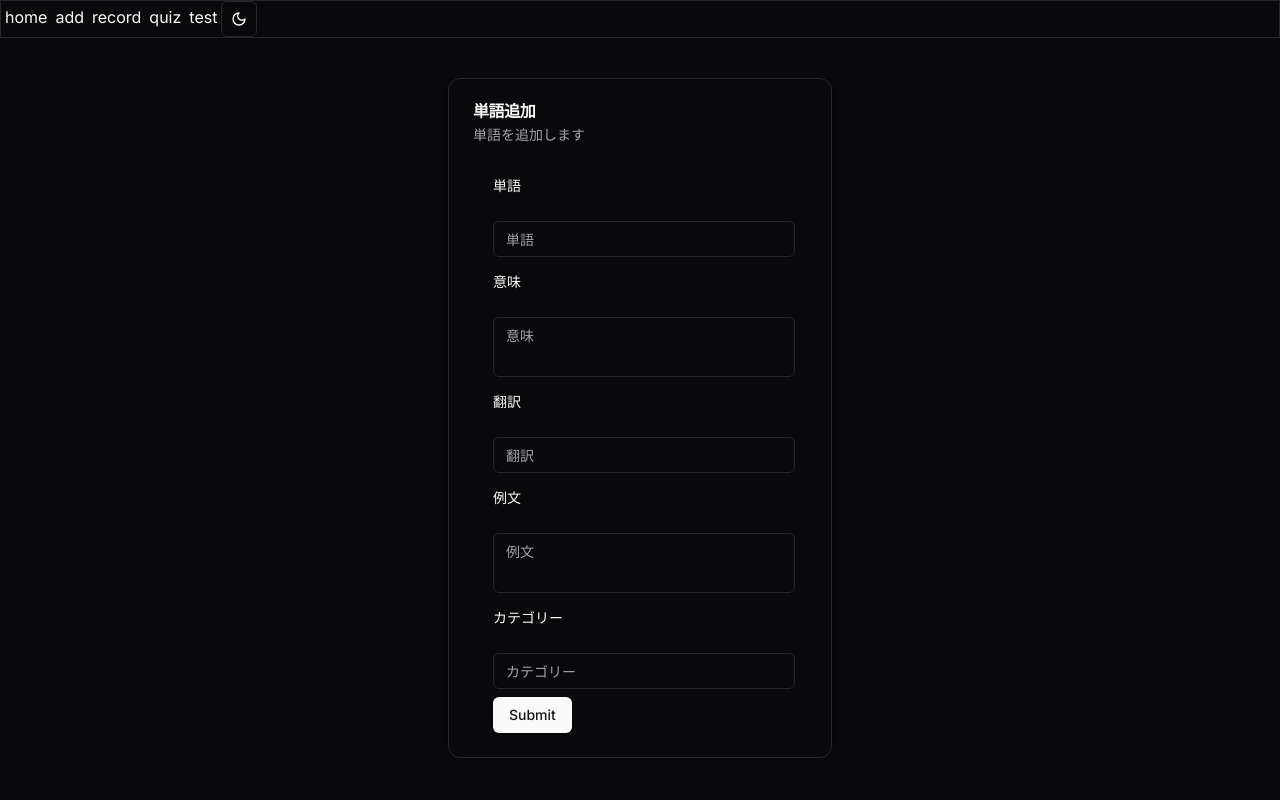
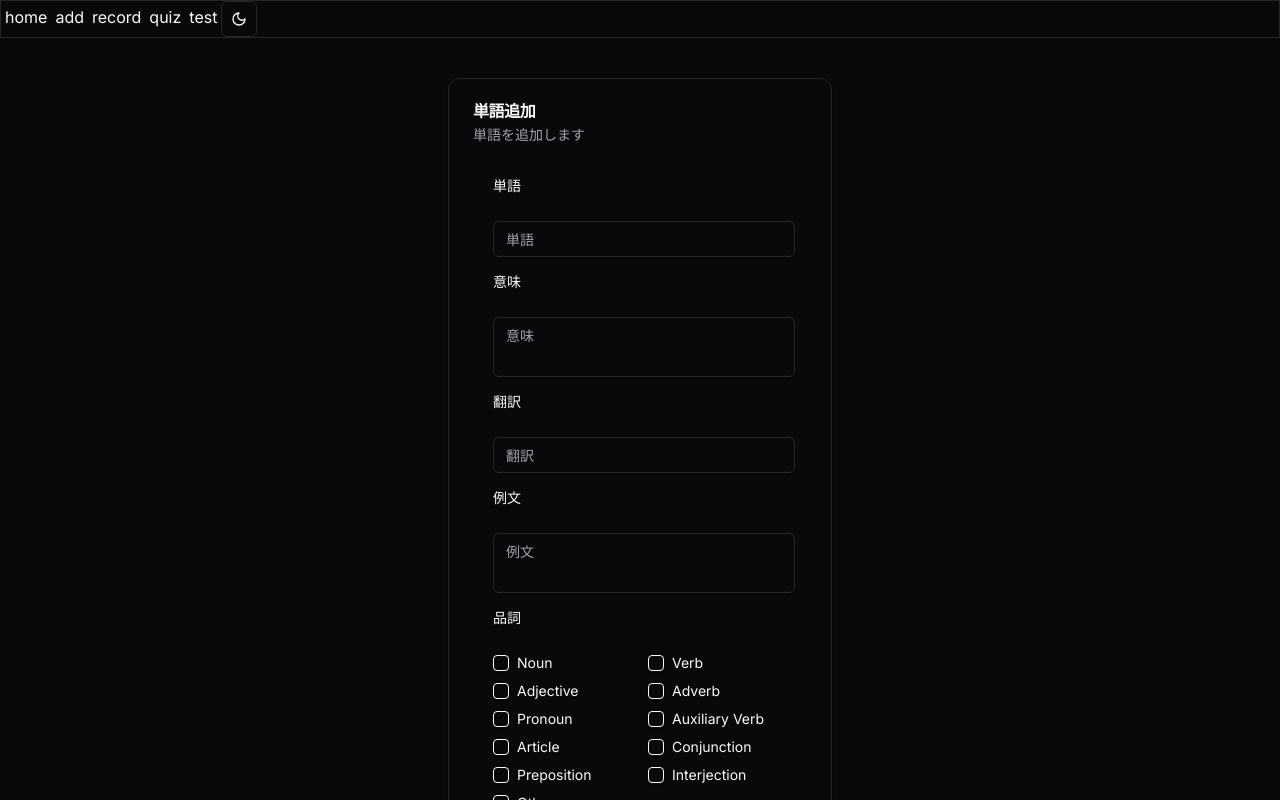
Before and after one commit to nyk9/vocabulary-app, a Next.js app in the folder frontend/: page /add in a window 1280 px wide. Shown: the top 800 px of the page. Built offline with nearby package versions, Linux system fonts and the light colour scheme.

Commit message:
update: add part of speech feature to vocabulary system
品詞を登録する機能の実装

```diff
--- a/frontend/package.json
+++ b/frontend/package.json
@@ -11,6 +11,7 @@
   },
   "dependencies": {
     "@hookform/resolvers": "^5.0.1",
+    "@radix-ui/react-checkbox": "^1.3.2",
     "@radix-ui/react-dropdown-menu": "^2.1.6",
     "@radix-ui/react-label": "^2.1.2",
     "@radix-ui/react-slot": "^1.1.2",
--- /dev/null
+++ b/frontend/src/components/ui/checkbox.tsx
@@ -0,0 +1,30 @@
+"use client"
+
+import * as React from "react"
+import * as CheckboxPrimitive from "@radix-ui/react-checkbox"
+import { Check } from "lucide-react"
+
+import { cn } from "@/lib/utils"
+
+const Checkbox = React.forwardRef<
+  React.ElementRef<typeof CheckboxPrimitive.Root>,
+  React.ComponentPropsWithoutRef<typeof CheckboxPrimitive.Root>
+>(({ className, ...props }, ref) => (
+  <CheckboxPrimitive.Root
+    ref={ref}
+    className={cn(
+      "peer h-4 w-4 shrink-0 rounded-sm border border-primary shadow focus-visible:outline-none focus-visible:ring-1 focus-visible:ring-ring disabled:cursor-not-allowed disabled:opacity-50 data-[state=checked]:bg-primary data-[state=checked]:text-primary-foreground",
+      className
+    )}
+    {...props}
+  >
+    <CheckboxPrimitive.Indicator
+      className={cn("flex items-center justify-center text-current")}
+    >
+      <Check className="h-4 w-4" />
+    </CheckboxPrimitive.Indicator>
+  </CheckboxPrimitive.Root>
+))
+Checkbox.displayName = CheckboxPrimitive.Root.displayName
+
+export { Checkbox }
--- a/frontend/src/features/reviewWords/components/word-list.tsx
+++ b/frontend/src/features/reviewWords/components/word-list.tsx
@@ -66,6 +66,11 @@
                   {word.example && (
                     <div className="text-sm italic">例: {word.example}</div>
                   )}
+                  {word.partOfSpeech && (
+                    <div className="text-sm italic border border-b-cyan-400">
+                      品詞: {word.partOfSpeech}
+                    </div>
+                  )}
                   <Button
                     variant={"destructive"}
                     onClick={() => deleteWord(word.id)}
--- a/frontend/src/features/vocabulary/components/vocabulary-form.tsx
+++ b/frontend/src/features/vocabulary/components/vocabulary-form.tsx
@@ -25,7 +25,8 @@
 import { invoke } from "@tauri-apps/api/core";
 import { useToast } from "@/hooks/use-toast";
 import { useEffect } from "react";
-import { Word } from "@/types/word";
+import { PartOfSpeech, Word } from "@/types/word";
+import { Checkbox } from "@/components/ui/checkbox";
 
 type VocabularyFormProps = {
   mode: "追加" | "更新";
@@ -45,6 +46,7 @@
       translate: "",
       exampleSentence: "",
       category: "",
+      partOfSpeech: [] as PartOfSpeech[],
     },
   });
 
@@ -60,6 +62,7 @@
             translate: word.translate,
             exampleSentence: word.example || "",
             category: word.category,
+            partOfSpeech: word.partOfSpeech,
           });
         } catch (error) {
           console.error("", error);
@@ -69,10 +72,21 @@
     }
   }, [mode, wordId]);
 
+  const partOfSpeechOptions = Object.values(PartOfSpeech).map((pos) => ({
+    value: pos,
+    label: pos.replace(/([A-Z])/g, " $1").trim(), // CamelCase を空白で区切った表示に変換
+  }));
+
   async function onSubmit(value: z.infer<typeof formSchema>) {
     try {
-      const { vocabulary, meaning, translate, exampleSentence, category } =
-        value;
+      const {
+        vocabulary,
+        meaning,
+        translate,
+        exampleSentence,
+        category,
+        partOfSpeech,
+      } = value;
 
       if (mode == "追加") {
         // Rustの単語追加関数を呼び込み、実行する
@@ -82,6 +96,7 @@
           translate,
           example: exampleSentence,
           category,
+          partOfSpeech,
         });
         console.log("add_word が成功しました");
       } else if (mode == "更新" && wordId) {
@@ -93,6 +108,7 @@
           translate,
           example: exampleSentence,
           category,
+          partOfSpeech,
         });
       }
 
@@ -103,6 +119,7 @@
         translate: "",
         exampleSentence: "",
         category: "",
+        partOfSpeech: [] as PartOfSpeech[],
       });
 
       toast({
@@ -196,17 +213,42 @@
                 </FormItem>
               )}
             />
-            {/* <FormField
+            <FormField
               control={form.control}
-              name="category"
+              name="partOfSpeech"
               render={({ field }) => (
                 <FormItem className="space-y-6 p-1">
-                  <FormLabel>カテゴリー</FormLabel>
-                  <FormControl></FormControl>
+                  <FormLabel>品詞</FormLabel>
+                  <FormControl>
+                    <div className="grid grid-cols-2 gap-2">
+                      {partOfSpeechOptions.map((option) => (
+                        <div
+                          key={option.value}
+                          className="flex items-center space-x-2"
+                        >
+                          <Checkbox
+                            checked={field.value.includes(option.value)}
+                            onCheckedChange={(checked) => {
+                              if (checked) {
+                                field.onChange([...field.value, option.value]);
+                              } else {
+                                field.onChange(
+                                  field.value.filter(
+                                    (value) => value !== option.value,
+                                  ),
+                                );
+                              }
+                            }}
+                          />
+                          <label className="text-sm">{option.label}</label>
+                        </div>
+                      ))}
+                    </div>
+                  </FormControl>
                   <FormMessage />
                 </FormItem>
               )}
-            /> */}
+            />
             <FormField
               control={form.control}
               name="category"
--- a/frontend/src/features/vocabulary/lib/formSchema.ts
+++ b/frontend/src/features/vocabulary/lib/formSchema.ts
@@ -1,3 +1,4 @@
+import { PartOfSpeech } from "@/types/word";
 import { z } from "zod";
 export const formSchema = z.object({
   vocabulary: z.string().min(2).max(100),
@@ -5,6 +6,11 @@
   translate: z.string().min(2).max(100),
   exampleSentence: z.string().min(2).max(1000),
   category: z.string(),
+  partOfSpeech: z
+    .array(z.nativeEnum(PartOfSpeech))
+    .refine((value) => value.some((item) => item), {
+      message: "You have to select at least one item.",
+    }),
 });
 
 export type FormSchema = z.infer<typeof formSchema>;
--- a/frontend/src/types/word.ts
+++ b/frontend/src/types/word.ts
@@ -4,5 +4,20 @@
   meaning: string;
   translate: string;
   category: string;
+  partOfSpeech: PartOfSpeech[];
   example?: string;
 }
+
+export enum PartOfSpeech {
+  Noun = "Noun",
+  Verb = "Verb",
+  Adjective = "Adjective",
+  Adverb = "Adverb",
+  Pronoun = "Pronoun",
+  AuxiliaryVerb = "AuxiliaryVerb",
+  Article = "Article",
+  Conjunction = "Conjunction",
+  Preposition = "Preposition",
+  Interjection = "Interjection",
+  Other = "Other",
+}
```
Also changed, not shown: 2 other files (tests, documents, lock files or other folders).
